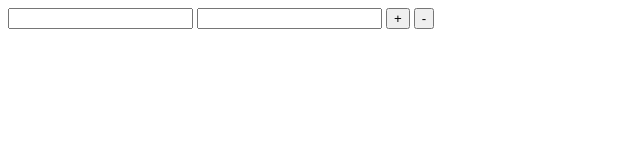
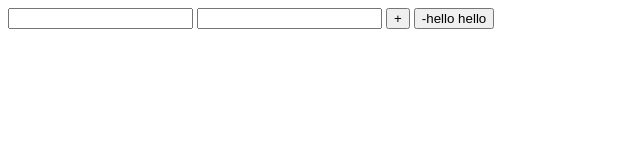
Before and after one commit to speng002/calorie-tracker, a plain HTML site: page index.html in a window 1280 px wide. Shown: the whole page, without its empty margins (0-640 px from the left). Drawn offline with Linux system fonts and the light colour scheme.

Commit message:
Doing a small test if it is linked

```diff
--- a/index.html
+++ b/index.html
@@ -9,7 +9,7 @@
     <input></input>
     <input></input>
     <button>+</button>
-    <button>-</button>
+    <button>-hello hello</button>
     <!-- This should be a *erased*-->
 </body>
 </html>
```
